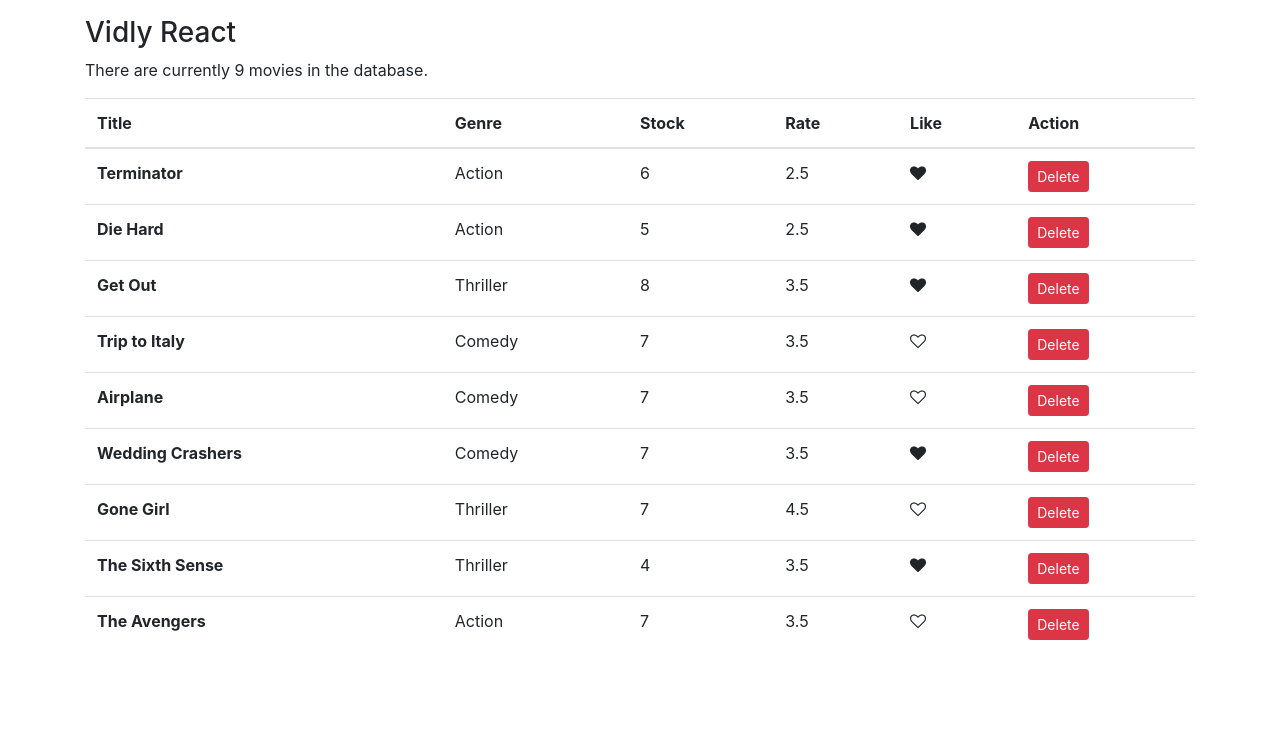
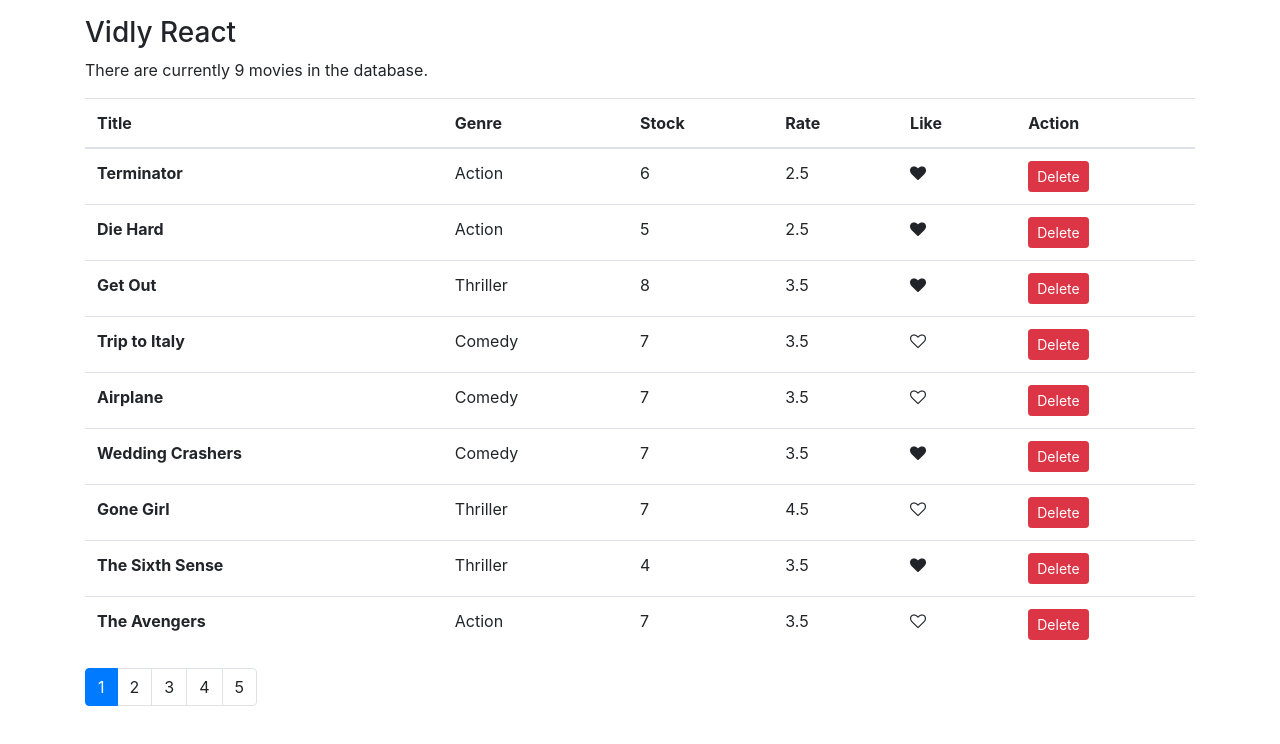
Before and after one commit to nicholaspretorius/vidly-react, a React (Create React App) app: page / in a window 1280 px wide. Shown: the top 744 px of the page. Built offline with nearby package versions, Linux system fonts and the light colour scheme.

Commit message:
Adding a pagination component.

```diff
--- a/package.json
+++ b/package.json
@@ -5,6 +5,7 @@
   "dependencies": {
     "bootstrap": "^4.2.1",
     "font-awesome": "^4.7.0",
+    "lodash": "^4.17.11",
     "react": "^16.7.0",
     "react-dom": "^16.7.0",
     "react-scripts": "2.1.2"
--- /dev/null
+++ b/src/components/common/pagination.jsx
@@ -0,0 +1,31 @@
+import React from "react";
+import _ from "lodash";
+
+const Pagination = props => {
+  const pageCount = Math.ceil(props.count / props.pageSize);
+  console.log(props.current);
+
+  if (pageCount === 1) return null;
+
+  const pages = _.range(1, pageCount + 1);
+  return (
+    <nav aria-label="Page navigation example">
+      <ul className="pagination">
+        {pages.map(page => (
+          <li
+            key={page}
+            className={
+              page === props.current ? "page-item active" : "page-item"
+            }
+          >
+            <a className="page-link" onClick={() => props.onPaginate(page)}>
+              {page}
+            </a>
+          </li>
+        ))}
+      </ul>
+    </nav>
+  );
+};
+
+export default Pagination;
--- a/src/components/dataTable.jsx
+++ b/src/components/dataTable.jsx
@@ -1,8 +1,18 @@
 import React, { Component } from "react";
 import DataRow from "./dataRow";
+import Pagination from "./common/pagination";
 
 class DataTable extends Component {
-  state = {};
+  state = {
+    pageSize: 2,
+    currentPage: 1
+  };
+
+  handlePagination = page => {
+    this.setState({
+      currentPage: page
+    });
+  };
 
   render() {
     return (
@@ -33,6 +43,12 @@ class DataTable extends Component {
               ))}
             </tbody>
           </table>
+          <Pagination
+            count={this.props.movies.length}
+            pageSize={this.state.pageSize}
+            current={this.state.currentPage}
+            onPaginate={this.handlePagination}
+          />
         </div>
       </React.Fragment>
     );
```
